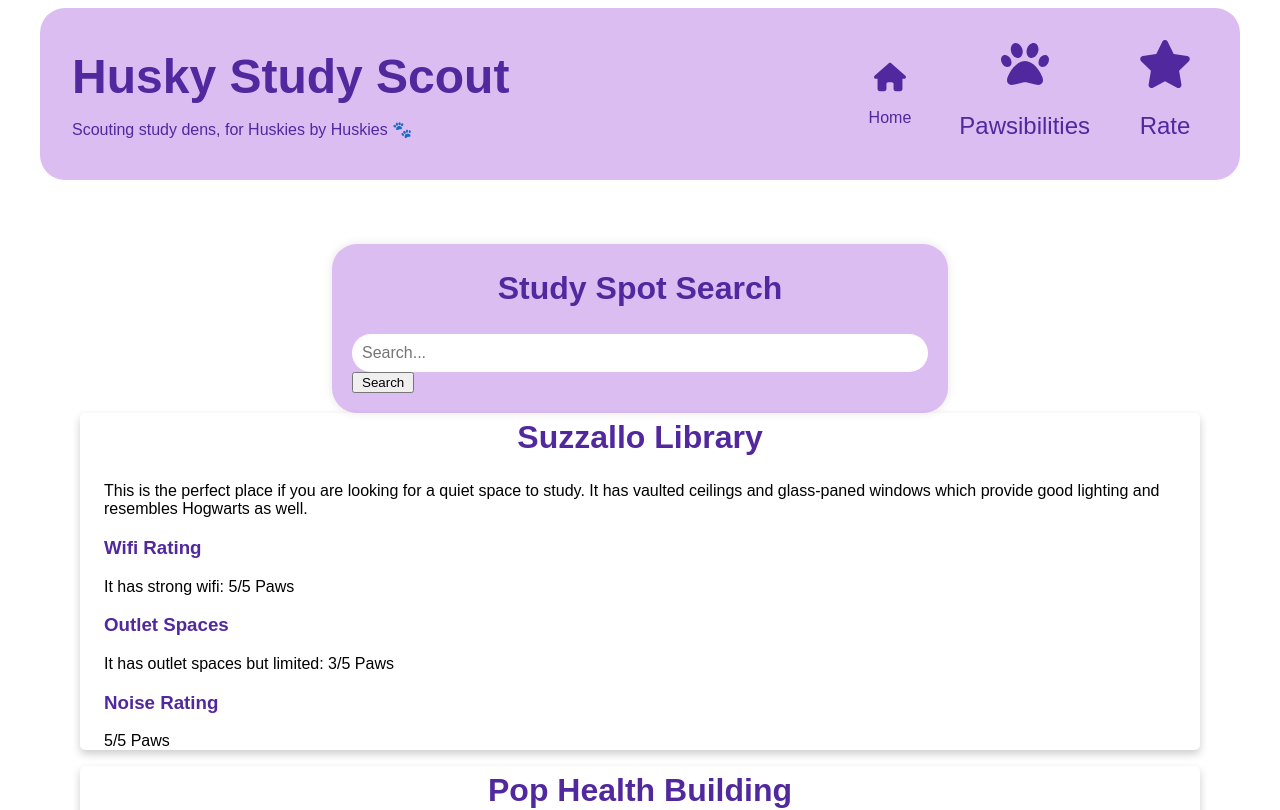
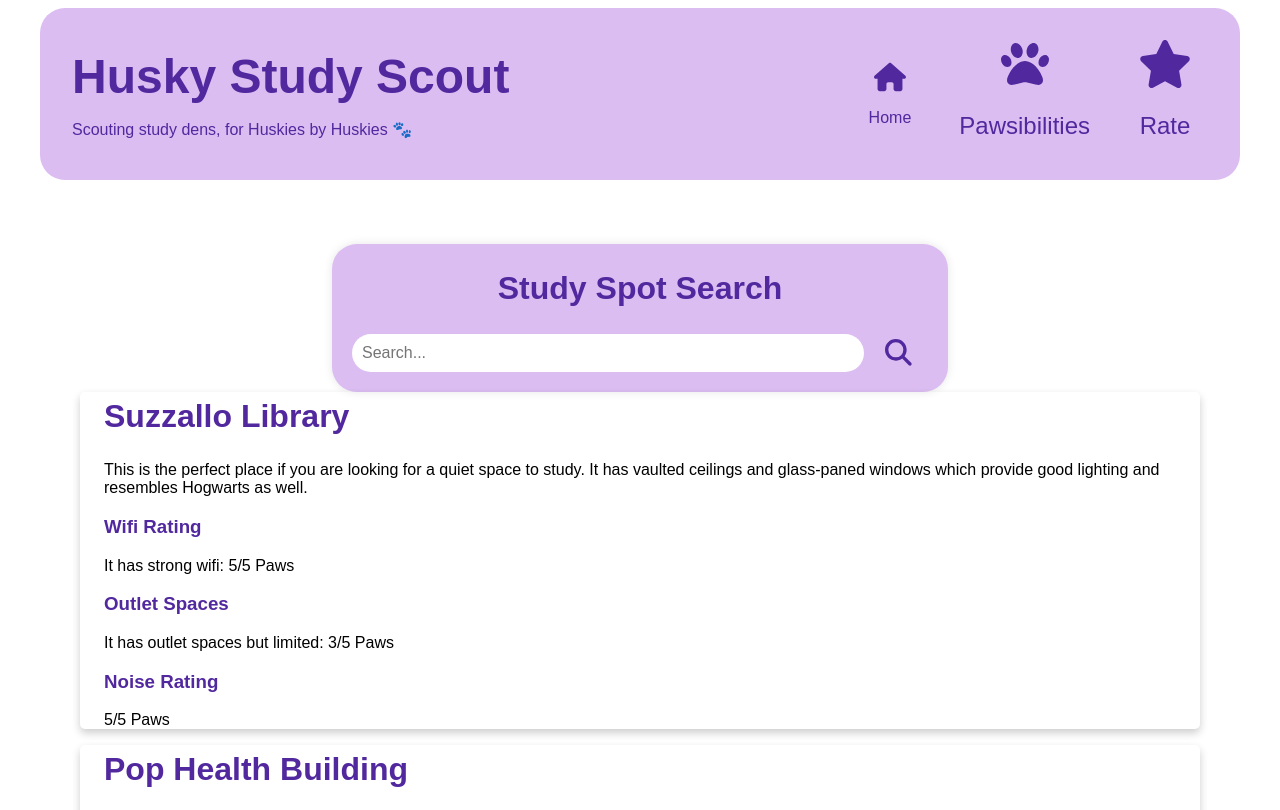
Before and after one commit to info340-au23a/project-info340-g2, a React (Create React App) app: page /home in a window 1280 px wide. Shown: the top 810 px of the page. Built offline with nearby package versions, Linux system fonts and the light colour scheme.

Commit message:
made search bar nicer

```diff
--- a/src/App.js
+++ b/src/App.js
@@ -1,5 +1,5 @@
 import React from 'react';
-import { Route, Routes } from 'react-router-dom';
+import { Route, Routes, Navigate } from 'react-router-dom';
 import Home from './Home';
 import NavBar from './NavBar';
 import Pawsibilities from './Pawsibilities';
@@ -12,6 +12,7 @@ const App = () => {
                 <NavBar />
                 <main>
                     <Routes>
+                        <Route path="/" element={<Navigate to="/home" />} />
                         <Route path="/home" element={<Home />}/>
                         <Route path="/pawsibilities" element={<Pawsibilities />} />
                         <Route path="/rating" element={<Rating/>} />
--- a/src/SearchBar.js
+++ b/src/SearchBar.js
@@ -1,4 +1,7 @@
 import React, { useState } from 'react';
+import { FontAwesomeIcon } from '@fortawesome/react-fontawesome';
+import { faSearch } from '@fortawesome/free-solid-svg-icons';
+
 
 function SearchBar({ onSearchChange }) {
   const [searchTerm, setSearchTerm] = useState('');
@@ -10,13 +13,17 @@ function SearchBar({ onSearchChange }) {
   return (
     <div className="search-container">
       <h2>Study Spot Search</h2>
+      <div className ="search-bar">
       <input
         type="text"
         placeholder="Search..."
         value={searchTerm}
         onChange={(e) => setSearchTerm(e.target.value)}
       />
-      <button onClick={handleSearch}>Search</button>
+      <button onClick={handleSearch}>
+        <FontAwesomeIcon icon={faSearch} size="2x"/>
+      </button>
+      </div>
     </div>
   );
 }
--- a/src/index.css
+++ b/src/index.css
@@ -82,22 +82,40 @@ a[href] {
     margin: 0 auto;
     margin-top: 2rem;
     box-shadow: 0px 0px 10px rgba(0, 0, 0, 0.1);
+    display: flex;
+    flex-direction: column; /* Display children in a column */
+    align-items: center; /* Center items horizontally */
+    text-align: center; /* Center text inside the container */
 }
 
 h2 {
     margin-top: 0;
-    text-align: center;
     padding-top: 6px;
 }
 
-.search-container input[type="text"] {
+.search-bar {
+    display: flex; /* Display input and button next to each other */
+    align-items: center; /* Center items vertically */
+    justify-content: center; /* Center items horizontally */
     width: 100%;
+}
+
+.search-bar input[type="text"] {
+    flex: 1;
     padding: 10px;
     border: none;
     border-radius: 20px;
     outline: none;
     font-size: 16px;
     box-sizing: border-box;
+    margin-right: 5px; /* Add margin between input and button */
+}
+
+.search-bar button {
+    background-color: transparent;
+    border: none;
+    cursor: pointer;
+    color: #51289e;
 }
 
 table {
```
